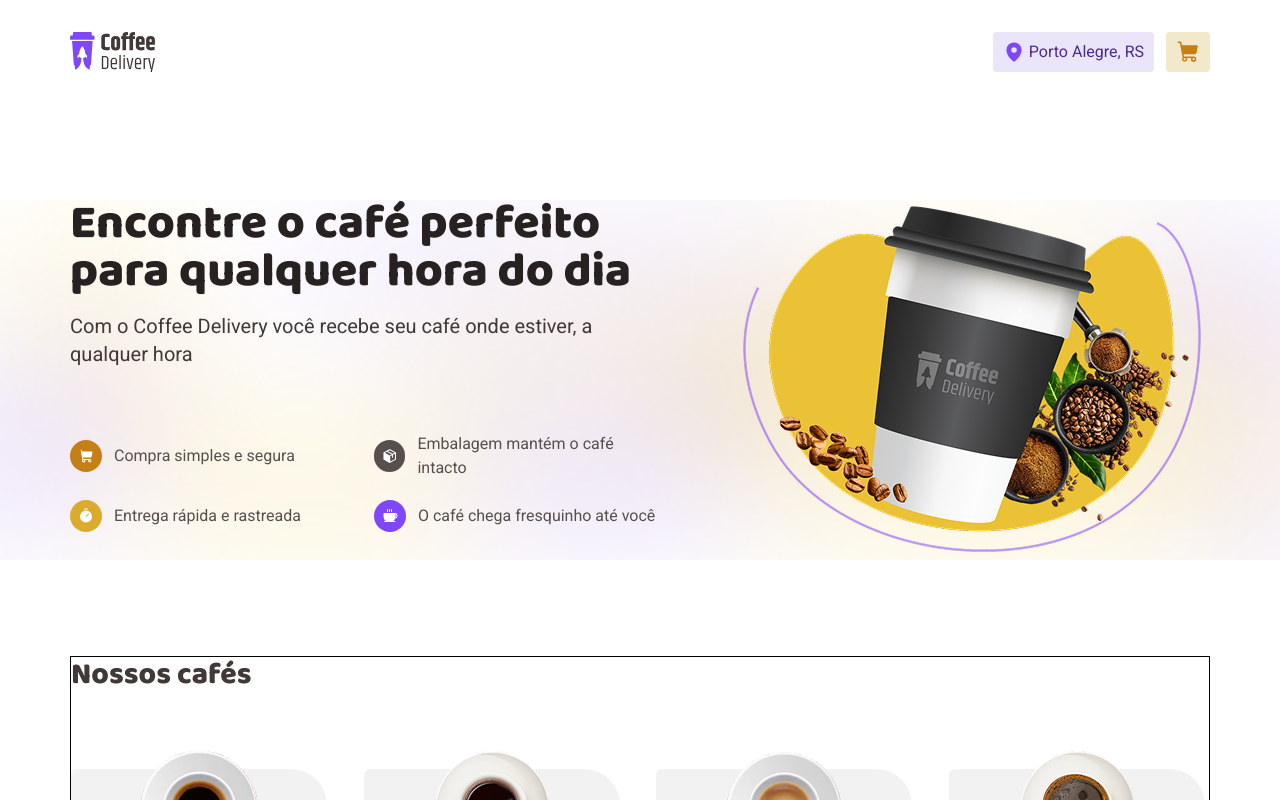
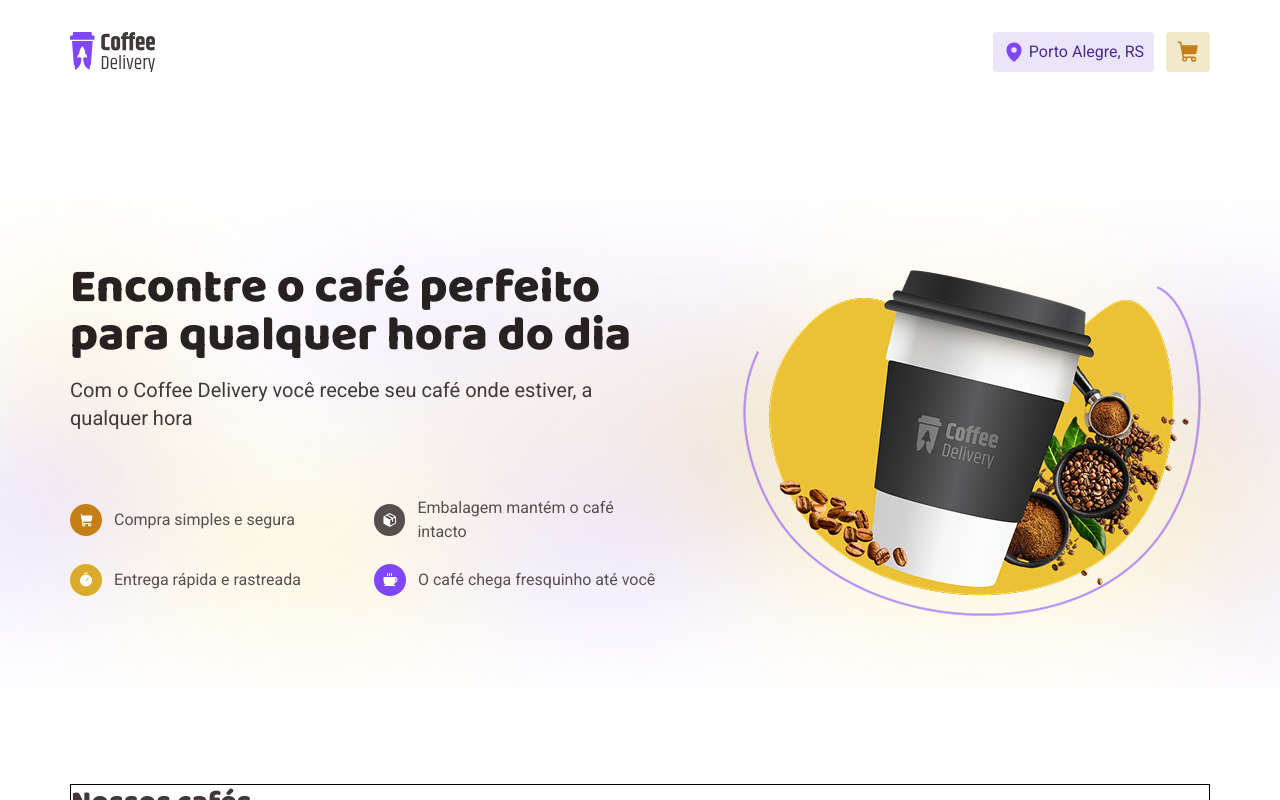
Before and after one commit to luksquitos/ignite-coffee, a React (Vite) app: page / in a window 1280 px wide. Shown: the top 800 px of the page. Built offline with nearby package versions, Linux system fonts and the light colour scheme.

Commit message:
fix: adding padding banner image background and no-repeat

```diff
--- a/src/components/home/banner.tsx
+++ b/src/components/home/banner.tsx
@@ -22,7 +22,7 @@
 
 export function Banner() {
   return (
-    <div className="my-24 bg-[url('/src/assets/background.png')] bg-center">
+    <div className="my-24 bg-[url('/src/assets/background.png')] bg-no-repeat py-16 bg-center">
       <div className="flex justify-between centered-box">
         <div className="max-w-[588px]">
           <p className="font-baloo font-extrabold text-5xl text-base-title ">Encontre o café perfeito para qualquer hora do dia</p>
```
